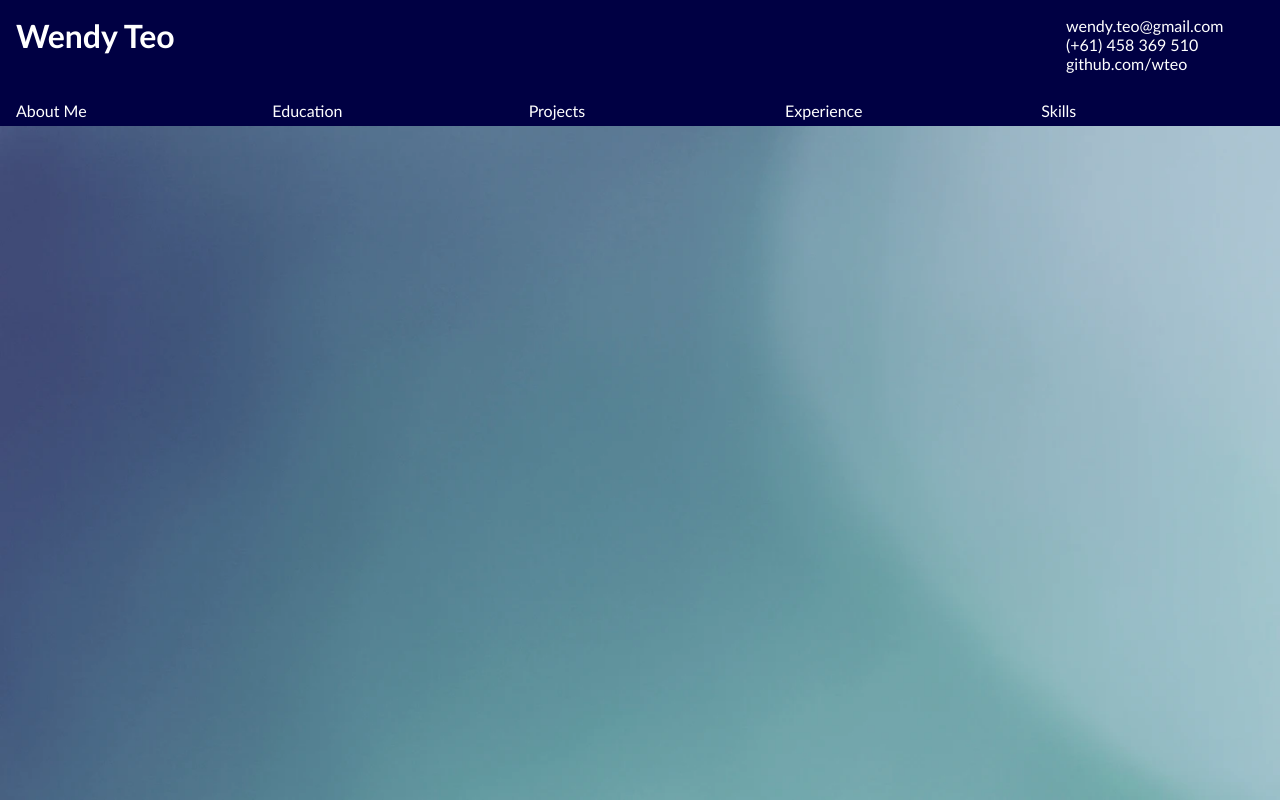
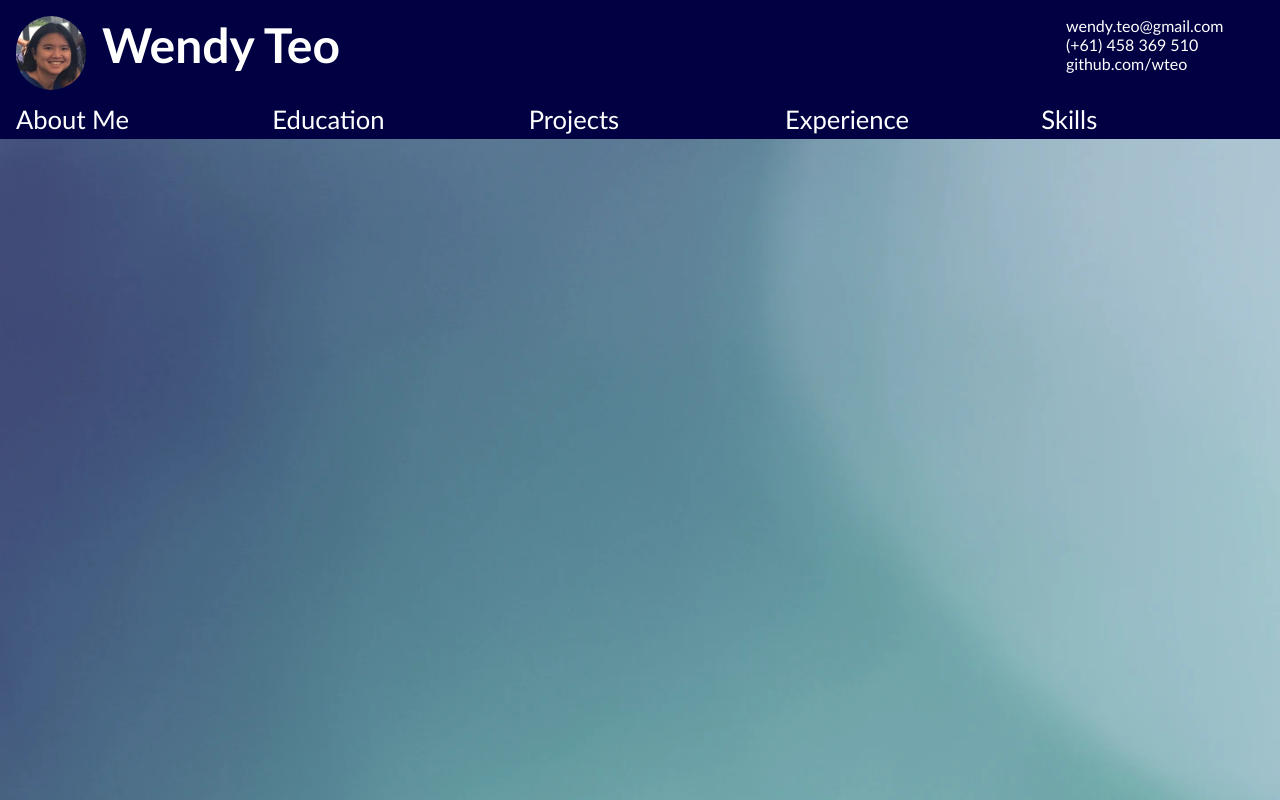
Before and after one commit to wteo/resumev2, a React (Create React App) app: page / in a window 1280 px wide. Built offline with nearby package versions, Linux system fonts and the light colour scheme.

Commit message:
Added profile picture

```diff
--- a/src/components/Header.js
+++ b/src/components/Header.js
@@ -1,12 +1,18 @@
-import React from "react";
+import React from 'react';
 
 import style from './Header.module.css';
+
+import picture from '../images/profile.jpg';
+
 
 function Header () {
     const header = (
         <header>
             <div className={style.resumeHeader}>
                 <div className={style.profileName}>
+                    <div>
+                        <img className={style.profilePicture} src={picture} alt="My Happy Face" />
+                    </div>
                     <p>Wendy Teo</p>
                 </div>
                 <div className={style.contactDetails}>
--- a/src/components/Header.module.css
+++ b/src/components/Header.module.css
@@ -9,23 +9,28 @@ header {
     right: 0;
 }
 
-p {
+header p {
     margin: 0;
     color: var(--p-text-color);
+    white-space: nowrap;
 }
 
-.resumeHeader {
+.resumeHeader, .profileName {
     display: flex;
     flex-direction: row;
 }
 
+.profilePicture {
+    width: 70px;
+    border-radius: 35px;
+    margin-right: 1rem;
+}
+
 .profileName {
-    display: flex;
-    flex-direction: row;
     flex: 5;
     padding-top: 1rem;
     padding-left: 1rem;
-    font-size: 200%;
+    font-size: 300%;
     font-weight: bold;
 }
 
@@ -48,14 +53,14 @@ nav {
 
 nav p {
     background-color: var(--header-background-color);
-    font-size: 100%;
+    font-size: 160%;
     transition: background-color 0.5s, color 0.5s, text-decoration 0.5s;
     padding-left: 1rem;
     padding-bottom: 0.25rem;
 }
 
 
-nav p:hover {
+nav p:hover, nav p:active {
     background-color: rgb(0, 25, 107);
     color: rgb(0, 51, 218);
     text-decoration: underline;
```
Also changed, not shown: src/images/profile.jpg (added), 1 other file (tests, documents, lock files or other folders).
